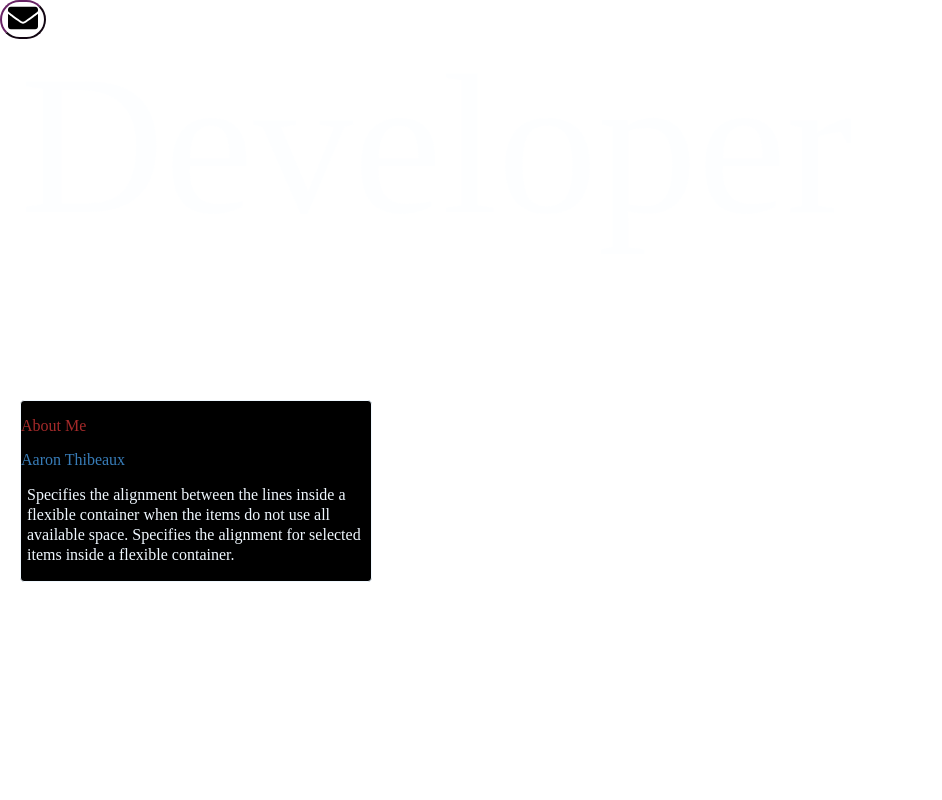
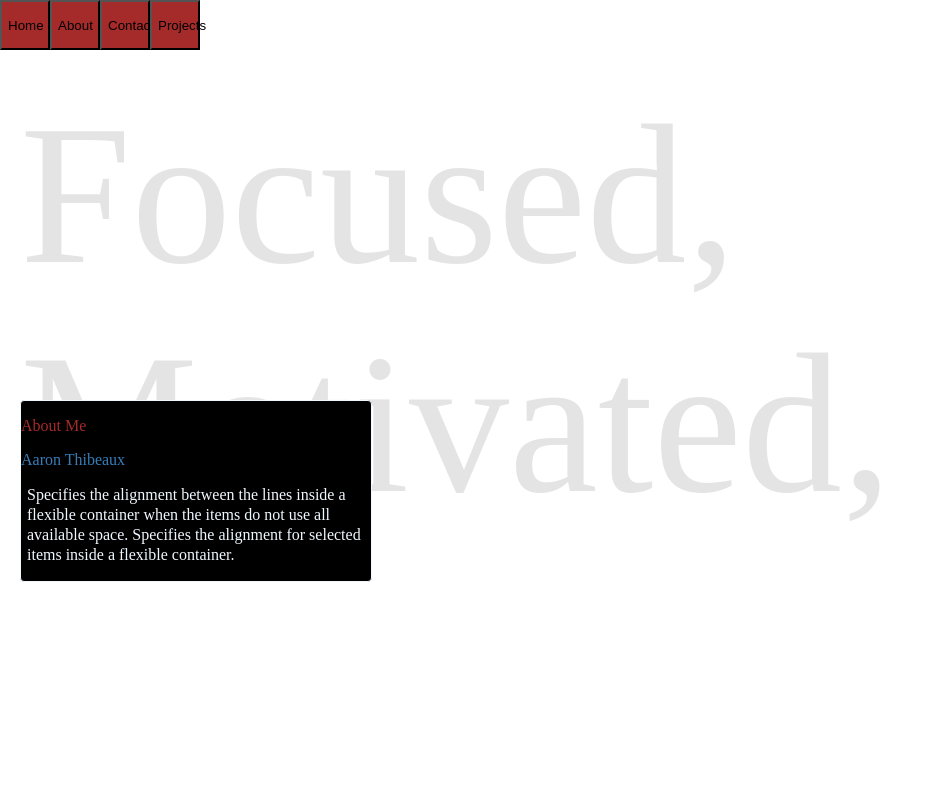
Before and after one commit to aktbo/portfolio, a React (Create React App) app: page / in a window 1280 px wide. Shown: the top 800 px of the page, without its empty margins (0-942 px from the left). Built offline with nearby package versions, Linux system fonts and the light colour scheme.

Commit message:
Adding Pages

```diff
--- a/src/App.js
+++ b/src/App.js
@@ -1,10 +1,16 @@
 import "./App.css";
 import Hero from "./Hero/Hero.js";
+import Navbar from "./navbar/Navbar";
+import Footer from "./footer/Footer";
+import About from "./Pages/About";
 
 function App() {
   return (
     <div>
+      <Navbar />
       <Hero />
+      <Footer />
+      <About />
     </div>
   );
 }
--- a/src/Hero/Hero.css
+++ b/src/Hero/Hero.css
@@ -1,23 +1,6 @@
 /* .hero-box {
   background-color: rgb(198, 194, 194);
 } */
-
-.contact-btn {
-  background-color: transparent;
-  border-color: #672364;
-  border: 5;
-  border-radius: 10rem;
-  padding: 5;
-  margin: 10;
-}
-
-.contact-btn :hover {
-  color: #672364;
-}
-
-.contact-icon {
-  color: #000;
-}
 
 .moon-pic {
   height: 200px;
@@ -59,9 +42,9 @@
 
 .large-heading {
   font-size: 200px;
-  color: aliceblue;
+  color: #000;
   top: -170px;
   left: 20px;
-  position: absolute;
+  position: relative;
   opacity: 10%;
 }
--- a/src/Hero/Hero.js
+++ b/src/Hero/Hero.js
@@ -9,7 +9,7 @@ const Hero = () => {
   return (
     <div className="hero-box">
       {/* <img src={require("./Sky.png")} alt="Sky" className="sky-pic" /> */}
-      <p className="large-heading"> Developer</p>
+      <p className="large-heading"> Focused, Motivated,</p>
       {/* <img src={require("./Moon.png")} alt="Moon" className="moon-pic" /> */}
       <div className="info-box">
         <p className="p-heading">About Me</p>
--- /dev/null
+++ b/src/Pages/About.js
@@ -0,0 +1,11 @@
+import React from "react";
+
+const About = () => {
+  return (
+    <div>
+      <p>Hello World</p>
+    </div>
+  );
+};
+
+export default About;
--- /dev/null
+++ b/src/footer/Footer.js
@@ -0,0 +1,7 @@
+import React from "react";
+
+const Footer = () => {
+  return <div></div>;
+};
+
+export default Footer;
--- /dev/null
+++ b/src/navbar/Navbar.css
@@ -0,0 +1,27 @@
+.homeNav-btn {
+  background-color: brown;
+  width: 50px;
+  height: 50px;
+}
+
+.aboutNav-btn {
+  background-color: brown;
+  width: 50px;
+  height: 50px;
+}
+
+.contactNav-btn {
+  background-color: brown;
+  width: 50px;
+  height: 50px;
+}
+.projectNav-btn {
+  background-color: brown;
+  width: 50px;
+  height: 50px;
+}
+.burgerNav-btn {
+  background-color: brown;
+  width: 50px;
+  height: 50px;
+}
--- /dev/null
+++ b/src/navbar/Navbar.js
@@ -0,0 +1,34 @@
+import React from "react";
+import "./Navbar.css";
+import {
+  GoX,
+  GoRepo,
+  GoMail,
+  GoThreeBars,
+  GoIssueOpened,
+  GoHome,
+} from "react-icons/go";
+
+const Navbar = () => {
+  const handleClick = (btn) => {
+    const url = "./" + btn + ".js";
+    <link to={url} />;
+    console.log(url);
+    return;
+  };
+  return (
+    <>
+      <button className="homeNav-btn">Home</button>
+      <button className="aboutNav-btn" onClick={() => handleClick("About")}>
+        About
+      </button>
+      <button className="contactNav-btn">Contact</button>
+      <button className="projectNav-btn">Projects</button>
+      <button className="burgerNav-btn " hidden>
+        <GoThreeBars />
+      </button>
+    </>
+  );
+};
+
+export default Navbar;
```
Also changed, not shown: src/footer/Footer.css (added).
